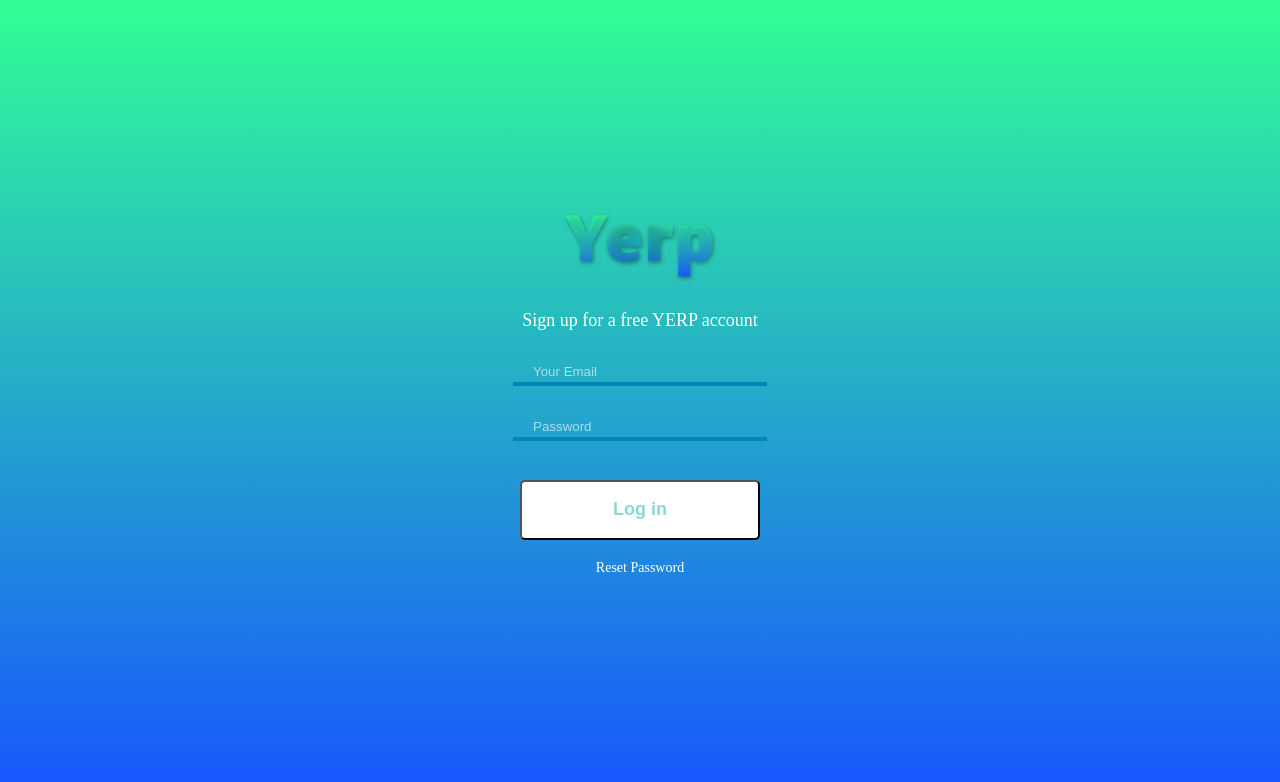
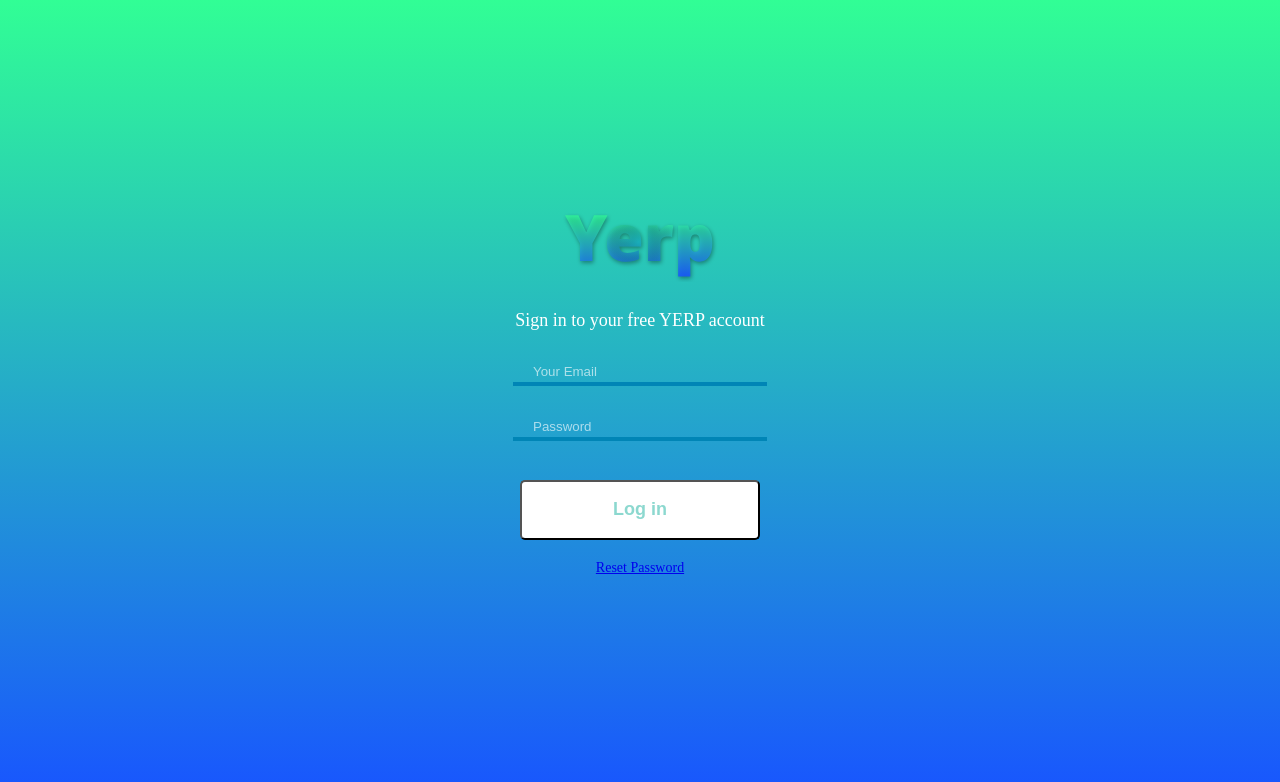
Before and after one commit to RGHuynh/yerp, a React (Create React App) app: page /login/index in a window 1280 px wide. Shown: the top 782 px of the page. Built offline with nearby package versions, Linux system fonts and the light colour scheme.

Commit message:
Chore: route reset to display reset page

```diff
--- a/src/App.js
+++ b/src/App.js
@@ -13,6 +13,7 @@ class App extends Component {
           <Switch>
             <Route exact path="/" component={Sign} />
             <Route path="/login/index" component={Login} />
+            <Route path="/reset" component={Reset} />
           </Switch>
         </div>
       </Router>
--- a/src/scenes/login/index.jsx
+++ b/src/scenes/login/index.jsx
@@ -25,13 +25,17 @@ export default class Login extends React.Component{
           <section class="account">
             <Logo yerpImage={YerpImage}></Logo>
             <section class="account--form">
-              <h1 class="account--mainHeading">Sign up for a free YERP account</h1>
+              <h1 class="account--mainHeading">Sign in to your free YERP account</h1>
               <form>
                 <InputBox class="account--input" type="text" placeholder="Your Email" value={this.state.email} onChange={this.handleChange}></InputBox>
                 <InputBox class="account--input" type="text" placeholder="Password" value={this.state.password} onChange={this.handleChange}></InputBox>
                 <ButtonLogin class="account--Btn" type="button" label="Log in"></ButtonLogin>
               </form>
-              <h2 class="account--secondHeading">Reset Password</h2>
+              <h2 class="account--secondHeading">
+                <Link to="/reset">
+                  Reset Password
+                </Link>
+              </h2>
             </section>
           </section>
         </main>
--- a/src/scenes/reset/index.jsx
+++ b/src/scenes/reset/index.jsx
@@ -8,14 +8,12 @@ import YerpImage from '../../Yerp.svg';
 
 export default class Reset extends React.Component {
   state = {
-    email: '',
-    password: ''
+    email: ''
   };
 
   handleChange = (event) => {
     this.setState({
-      email: event.target.email,
-      password: event.target.password
+      email: event.target.email
     });
 
   };
--- a/src/scenes/sign/index.jsx
+++ b/src/scenes/sign/index.jsx
@@ -27,15 +27,15 @@ export default class Sign extends React.Component {
           <section class="account">
             <Logo yerpImage={YerpImage}></Logo>
             <section class="account--form">
-              <h1 class="account--mainHeading">Sign in to your free YERP account</h1>
+              <h1 class="account--mainHeading">Sign up for a free YERP account</h1>
               <form>
                 <InputBox class="account--input" type="text" placeholder="Your Email" value={this.state.email} onChange={this.handleChange}></InputBox>
                 <InputBox class="account--input" type="text" placeholder="Create a password" value={this.state.password} onChange={this.handleChange}></InputBox>
                 <ButtonLogin class="account--Btn" type="button" label="Create Account"></ButtonLogin>
               </form>
-              <Link to='/login/index'>
-                <h2 class="account--secondHeading">Already have an account? Log in</h2>
-              </Link>
+                <h2 class="account--secondHeading">
+                  Already have an account? <Link to='/login/index'>Log in</Link>
+                </h2>
             </section>
           </section>
         </main>
```
